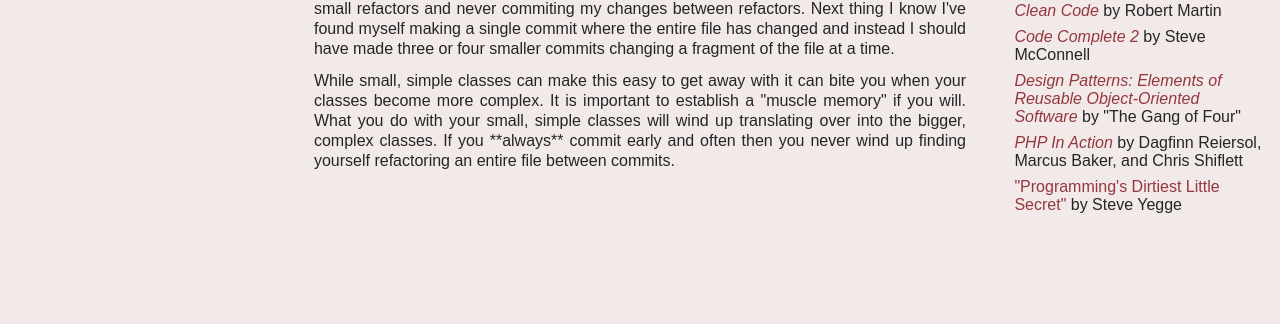
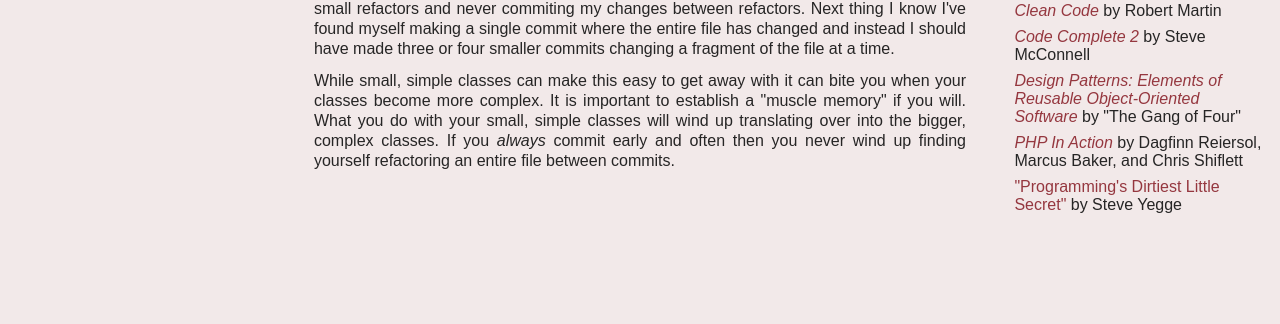
Before and after one commit to cspray/archived-blog, a Jekyll site: the page built from _posts/2011-12-31-writing-better-commits-with-github.html, in a window 1280 px wide. Shown: the part 432-756 px from the top of the page. Built offline with Jekyll 4.4.1, drawn with Linux system fonts in a browser that asks for light colours.

```diff
--- a/_posts/2011-12-31-writing-better-commits-with-github.html
+++ b/_posts/2011-12-31-writing-better-commits-with-github.html
@@ -6,6 +6,7 @@ author_link: http://www.github.com/cspray/
 ---
 
 <h2>writing better commits with github</h2>
+
 <blockquote>
 Wait, you don't use <a href="http://www.github.com/">github</a>?  What, do you live under
 a rock or something?  Seriously, check out this great social-coding site!  Offers you a place to store,
@@ -27,5 +28,5 @@ smaller commits changing a fragment of the file at a time.</p>
 <p>While small, simple classes can make this easy to get away with it can bite you when your classes
 become more complex.  It is important to establish a "muscle memory" if you will.  What you do with
 your small, simple classes will wind up translating over into the bigger, complex classes.  If you
-**always** commit early and often then you never wind up finding yourself refactoring an entire file
+<em>always</em> commit early and often then you never wind up finding yourself refactoring an entire file
 between commits.</p>
```
